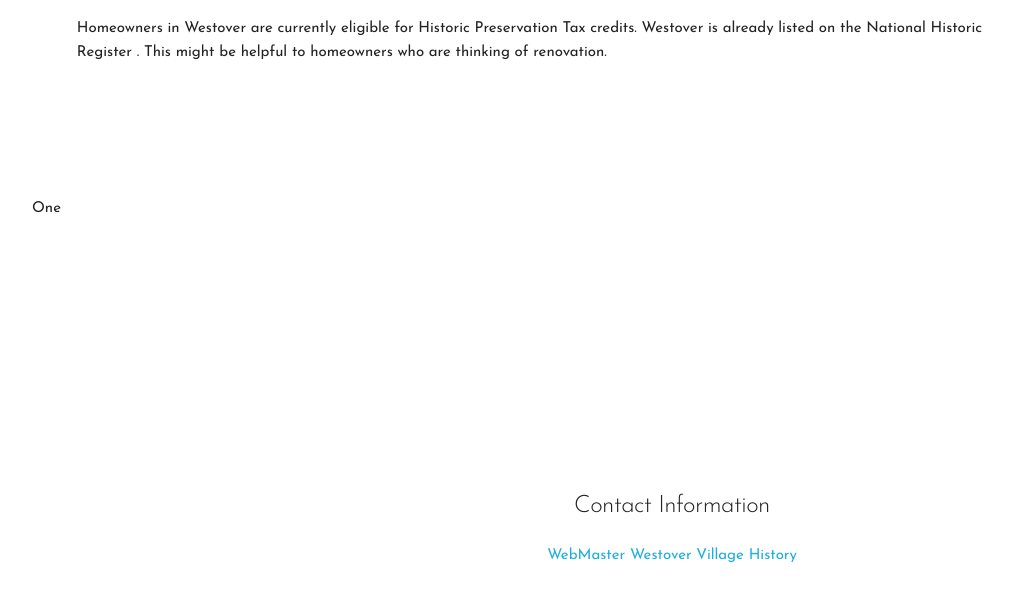
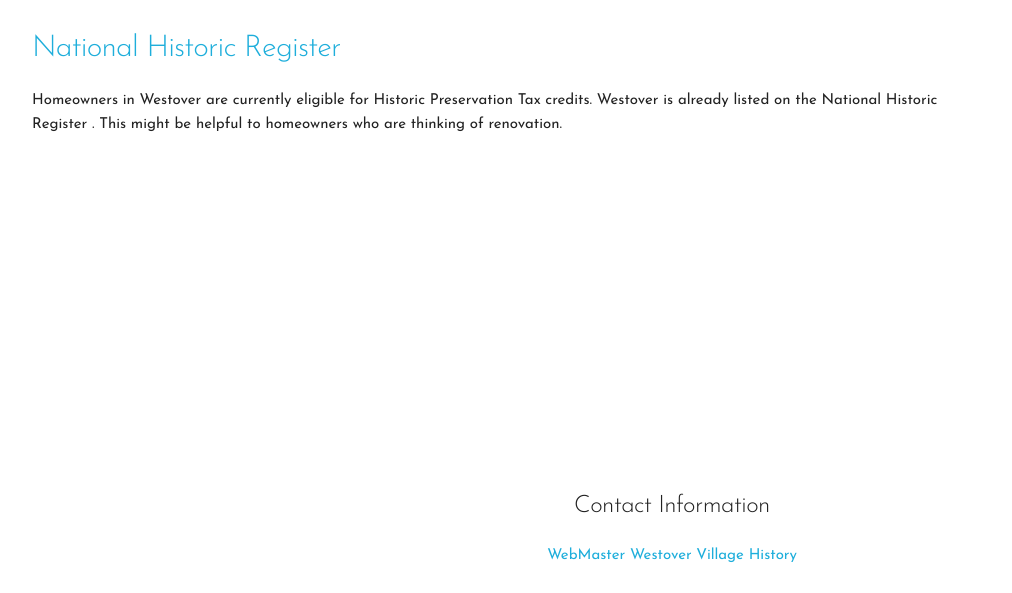
Before and after one commit to historicwestoverorg/historicwestover.github.io, a plain HTML site: page about.html in a window 1280 px wide. Shown: the part 207-800 px from the top of the page, without its empty margins (128-1140 px from the left). Drawn offline with Linux system fonts and the light colour scheme.

Commit message:
line breaks

```diff
--- a/about.html
+++ b/about.html
@@ -79,11 +79,11 @@ Historical Westover
   </div>
 
 </div>
-
-
+<br>
+<br>
+<br>
 
     <div class="row">
-      <div class="one column" style="margin-top: 25%">One</div>
         <h4><a href="http://www.nationalregisterofhistoricplaces.com/">National Historic Register</a></h4>
         <p>Homeowners in Westover are currently eligible for Historic Preservation Tax credits. Westover is already listed on the National Historic Register . This might be helpful to homeowners who are thinking of renovation.
         </p>
```
